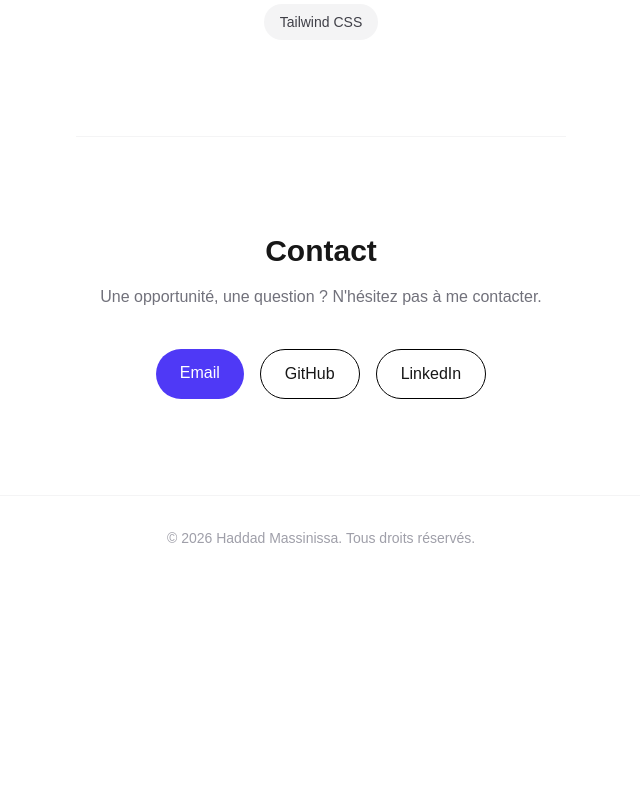
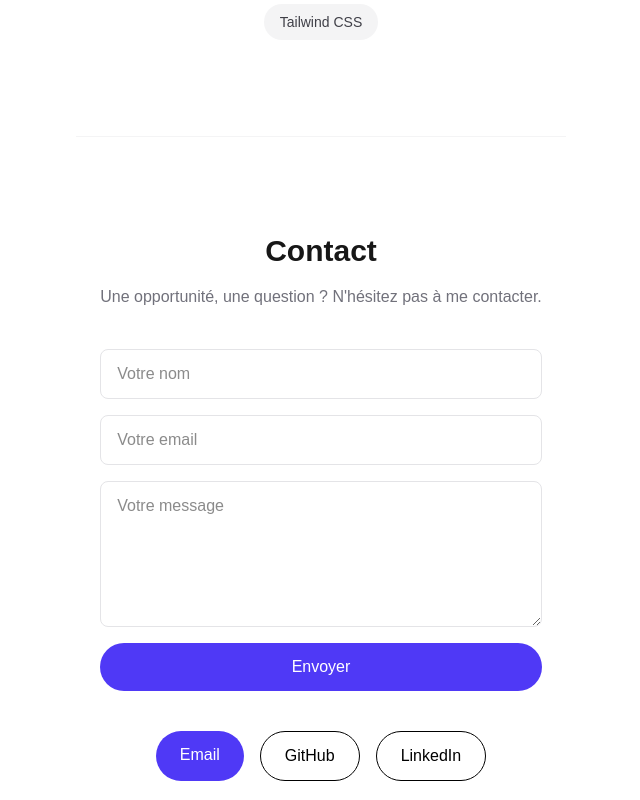
Before and after one commit to haddadmassinissa92/portfolio, a Next.js app: page / in a window 1280 px wide. Shown: the part 2200-3000 px from the top of the page, without its empty margins (319-959 px from the left). Before the commit the page ends 2780 px from the top, so only its background shows below. Built offline with nearby package versions, Linux system fonts and the light colour scheme.

Commit message:
Ajout formulaire de contact fonctionnel avec Nodemailer

```diff
--- a/package.json
+++ b/package.json
@@ -10,12 +10,15 @@
   },
   "dependencies": {
     "next": "16.3.2",
+    "nodemailer": "^9.0.5",
     "react": "19.2.8",
-    "react-dom": "19.2.8"
+    "react-dom": "19.2.8",
+    "resend": "^6.22.0"
   },
   "devDependencies": {
     "@tailwindcss/postcss": "^4",
     "@types/node": "^20",
+    "@types/nodemailer": "^8.0.1",
     "@types/react": "^19",
     "@types/react-dom": "^19",
     "eslint": "^9",
--- /dev/null
+++ b/src/app/api/contact/route.ts
@@ -0,0 +1,29 @@
+import nodemailer from "nodemailer";
+import { NextResponse } from "next/server";
+
+const transporter = nodemailer.createTransport({
+  service: "gmail",
+  auth: {
+    user: process.env.GMAIL_USER,
+    pass: process.env.GMAIL_APP_PASSWORD,
+  },
+});
+
+export async function POST(request: Request) {
+  const { name, email, message } = await request.json();
+
+  try {
+    await transporter.sendMail({
+      from: `"${name}" <${process.env.GMAIL_USER}>`,
+      to: process.env.GMAIL_USER,
+      replyTo: email,
+      subject: `Nouveau message de ${name} — Portfolio`,
+      text: `De : ${name} (${email})\n\n${message}`,
+    });
+
+    return NextResponse.json({ success: true });
+  } catch (error) {
+    console.error(error);
+    return NextResponse.json({ success: false }, { status: 500 });
+  }
+}
--- a/src/components/Contact.tsx
+++ b/src/components/Contact.tsx
@@ -1,24 +1,93 @@
+"use client";
+
+import { useState } from "react";
+
 export default function Contact() {
+  const [form, setForm] = useState({ name: "", email: "", message: "" });
+  const [status, setStatus] = useState<"idle" | "loading" | "success" | "error">("idle");
+
+  const handleSubmit = async (e: React.FormEvent) => {
+    e.preventDefault();
+    setStatus("loading");
+
+    try {
+      const res = await fetch("/api/contact", {
+        method: "POST",
+        headers: { "Content-Type": "application/json" },
+        body: JSON.stringify(form),
+      });
+
+      if (res.ok) {
+        setStatus("success");
+        setForm({ name: "", email: "", message: "" });
+      } else {
+        setStatus("error");
+      }
+    } catch {
+      setStatus("error");
+    }
+  };
+
   return (
-    <section id="contact" className="max-w-5xl mx-auto px-6 py-24 text-center border-t border-zinc-100 dark:border-zinc-800">
+    <section id="contact" className="max-w-3xl mx-auto px-6 py-24 text-center border-t border-zinc-100 dark:border-zinc-800">
       <h2 className="text-3xl font-bold mb-4">Contact</h2>
       <p className="text-zinc-500 mb-10">
         Une opportunité, une question ? N&apos;hésitez pas à me contacter.
       </p>
 
+      <form onSubmit={handleSubmit} className="flex flex-col gap-4 text-left mb-10">
+        <input
+          type="text"
+          placeholder="Votre nom"
+          required
+          value={form.name}
+          onChange={(e) => setForm({ ...form, name: e.target.value })}
+          className="border border-zinc-200 dark:border-zinc-800 bg-transparent rounded-lg px-4 py-3"
+        />
+        <input
+          type="email"
+          placeholder="Votre email"
+          required
+          value={form.email}
+          onChange={(e) => setForm({ ...form, email: e.target.value })}
+          className="border border-zinc-200 dark:border-zinc-800 bg-transparent rounded-lg px-4 py-3"
+        />
+        <textarea
+          placeholder="Votre message"
+          required
+          rows={5}
+          value={form.message}
+          onChange={(e) => setForm({ ...form, message: e.target.value })}
+          className="border border-zinc-200 dark:border-zinc-800 bg-transparent rounded-lg px-4 py-3"
+        />
+        <button
+          type="submit"
+          disabled={status === "loading"}
+          className="px-6 py-3 bg-indigo-600 text-white rounded-full font-medium hover:bg-indigo-700 transition disabled:opacity-50"
+        >
+          {status === "loading" ? "Envoi..." : "Envoyer"}
+        </button>
+
+        {status === "success" && (
+          <p className="text-green-600 text-sm">Message envoyé avec succès !</p>
+        )}
+        {status === "error" && (
+          <p className="text-red-600 text-sm">Une erreur est survenue, réessayez.</p>
+        )}
+      </form>
+
       <div className="flex flex-col sm:flex-row justify-center gap-4">
 
-        <a
-            href="mailto:hmassinissa39@gmail.com"
-            className="px-6 py-3 bg-indigo-600 text-white rounded-full font-medium hover:bg-indigo-700 transition"
+        <a href="mailto:hmassinissa39@gmail.com"
+          className="px-6 py-3 bg-indigo-600 text-white rounded-full font-medium hover:bg-indigo-700 transition"
         >
-            Email
+          Email
         </a>
 
         <a href="https://github.com/haddadmassinissa92"
           target="_blank"
           rel="noopener noreferrer"
-          className="px-6 py-3 border border-black rounded-full font-medium"
+          className="px-6 py-3 border border-black dark:border-white text-black dark:text-white rounded-full font-medium"
         >
           GitHub
         </a>
@@ -26,7 +95,7 @@ export default function Contact() {
         <a href="https://www.linkedin.com/in/haddad-massinissa-a11800301/"
           target="_blank"
           rel="noopener noreferrer"
-          className="px-6 py-3 border border-black rounded-full font-medium"
+          className="px-6 py-3 border border-black dark:border-white text-black dark:text-white rounded-full font-medium"
         >
           LinkedIn
         </a>
```
Also changed, not shown: 1 other file (tests, documents, lock files or other folders).
